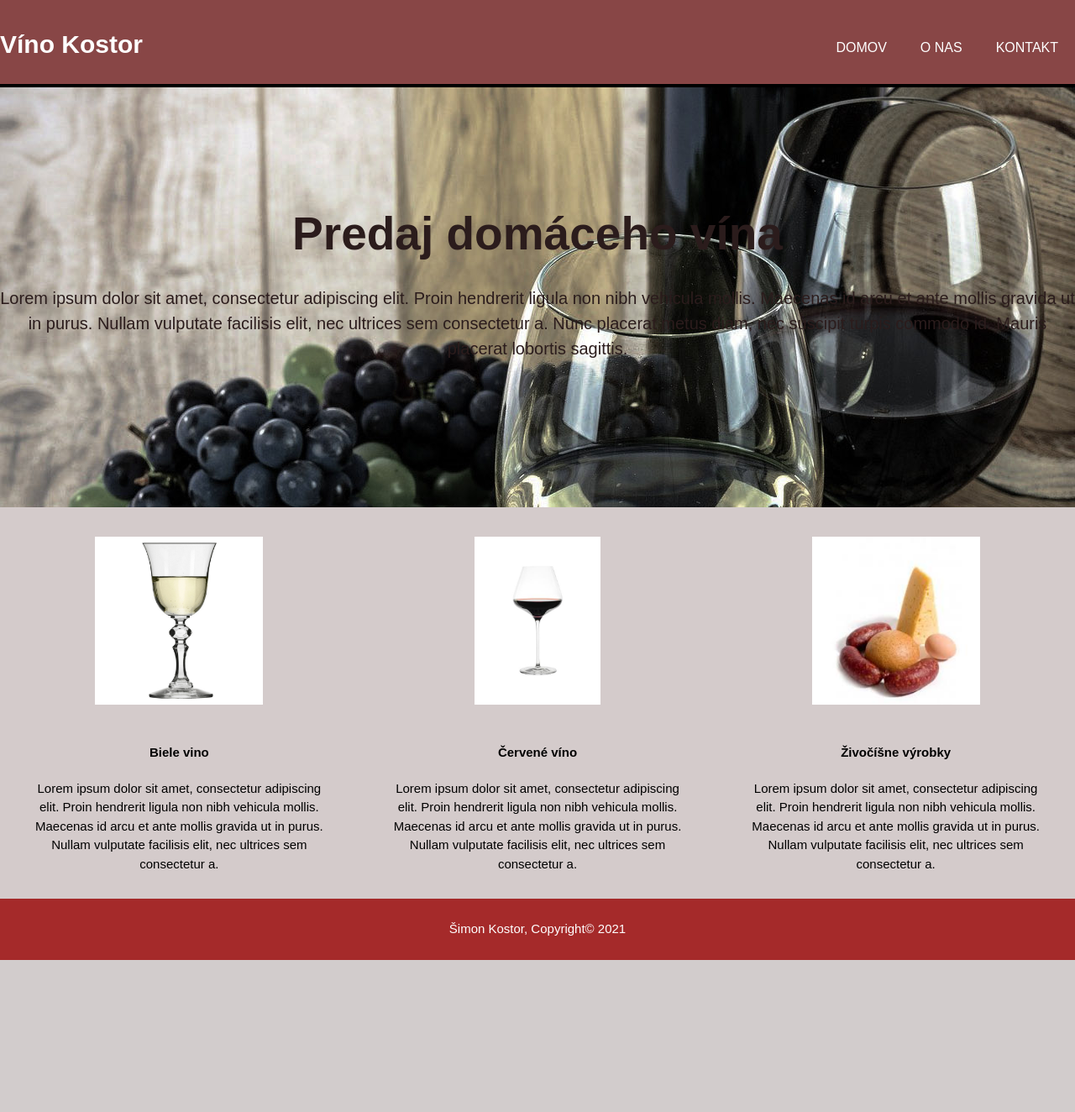
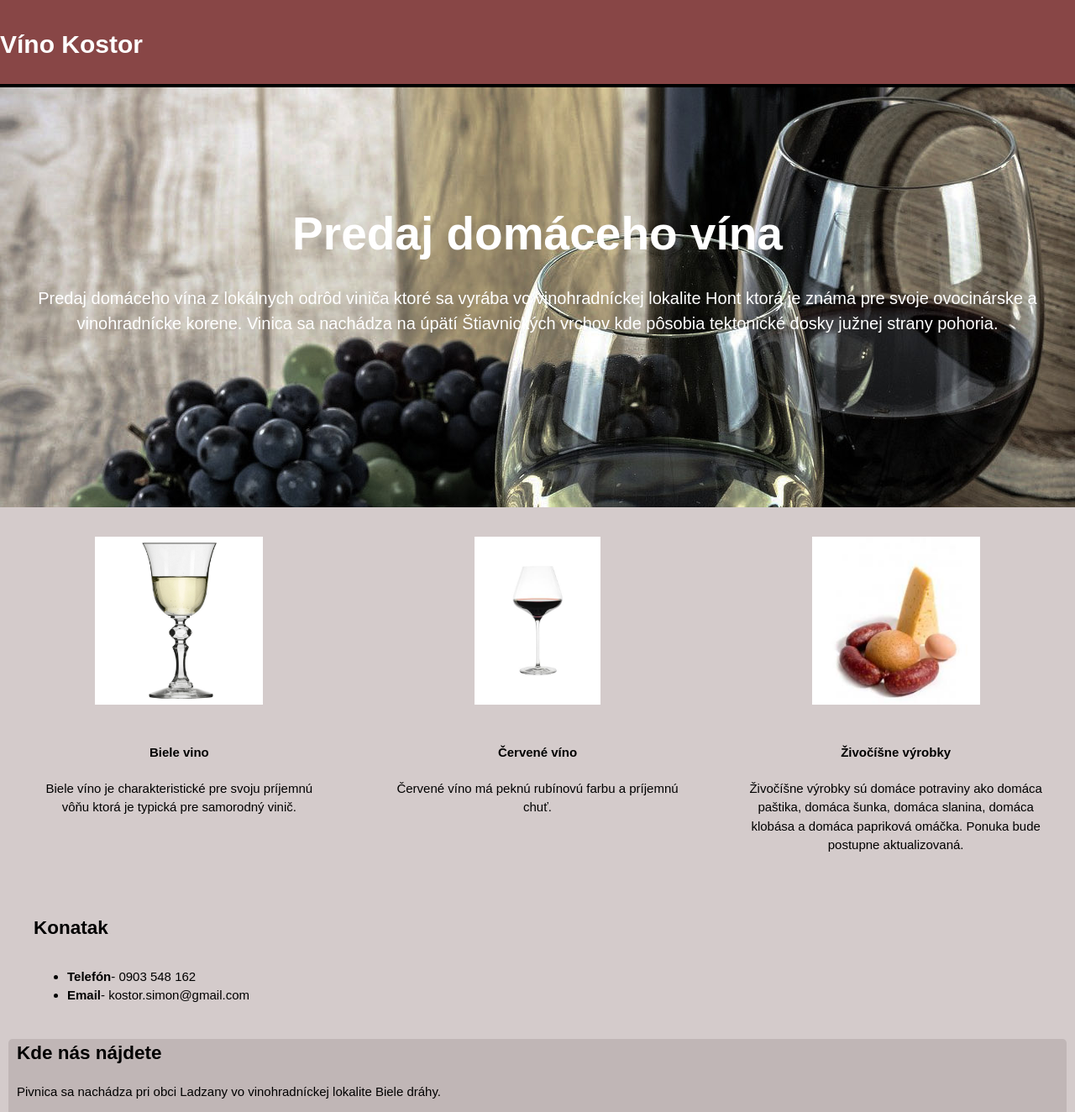
Before and after one commit to Jancikos/vino-kostor, a PHP site: page / in a window 1280 px wide. Shown: the top 1324 px of the page at 84% size. Before the commit the page ends 1143 px from the top, so only its background shows below. Run offline with PHP 8.4, Linux system fonts and the light colour scheme.

Commit message:
Všetko v 1 stránke
odstránené menu, presunutý kontakt do main page.

```diff
--- a/css/stranka.css
+++ b/css/stranka.css
@@ -63,11 +63,12 @@ header li {
 #kontakt {
     padding-left: 10px;
     /* padding-top: none; */
-    border: 2px solid black;
-    border-radius: 2px;
+    /* border: 2px solid black; */
+    border-radius: 5px;
     margin-top: 10px;
-    margin-left: 10px;
+    margin-left: 10px  ;
     margin-right: 10px;
+    background-color: rgba(163, 154, 154, 0.425);
 }
 
 header .nazov{
@@ -93,7 +94,7 @@ header li :hover {
     background: url(../obrazky/skzpe.jpg) no-repeat 0px 0px ;
     text-align: center;
     font-size: 20px;
-    color: rgb(43, 28, 28);
+    color: rgb(255, 255, 255);
     margin: none;
     text-decoration: bold;
 }
@@ -117,15 +118,23 @@ header li :hover {
     margin-left: 10px;
     margin-right: 10px;
     padding-left: 10px ;
-    /* background-color: black; */
-    border: black 2px solid;
-    border-radius: 2px;
+    background-color: rgba(163, 154, 154, 0.425);
+    /* border: black 2px solid; */
+    border-radius: 5px;
 }
 
 #pivnica {
     float: right;
     padding-bottom: 150px;
     padding-right: 15px;
+}
+
+#novy {
+    margin: 40px;
+}
+
+#dva {
+    margin-bottom: 80px;
 }
 
 /* main showcase */
@@ -157,6 +166,6 @@ header li :hover {
 #pageWrapper footer {
     padding: 10px;
     color: white;
-    background-color: brown;
+    background-color: rgb(136, 70, 70);
     text-align: center;
 }
--- a/index.html
+++ b/index.html
@@ -6,7 +6,7 @@
     <meta name="viewport" content="width=device-width" <meta http-equiv="X-UA-Compatible" content="IE=edge">
     <meta name="viewport" content="width=device-width, initial-scale=1.0">
     <link rel="stylesheet" href="css/stranka.css">
-    <title>Home</title>
+    <title>Domov</title>
 </head>
 
 
@@ -16,13 +16,13 @@
             <div class="menu">
                 <div id="nazov">
                     <h1 style="width: 50%;">Víno Kostor</h1>
-                    <nav>
+                    <!-- <nav>
                         <ul>
                             <li><a href="index.html">Domov</a></li>
                             <li><a href="o-nas.html">o nas</a></li>
                             <li><a href="kontakt.html">Kontakt</a></li>
                         </ul>
-                    </nav>
+                    </nav> -->
                 </div>
             </div>
         </header>
@@ -30,14 +30,8 @@
             <section id="pozadie">
                 <div id="textpozadie">
                     <h1>Predaj domáceho vína </h1>
-                    <p>Lorem ipsum dolor sit amet, consectetur adipiscing elit. Proin hendrerit ligula non nibh vehicula
-                        mollis.
-                        Maecenas id arcu et ante mollis gravida ut in purus. Nullam vulputate facilisis elit, nec
-                        ultrices
-                        sem
-                        consectetur a. Nunc placerat metus diam, nec suscipit turpis commodo id. Mauris placerat
-                        lobortis
-                        sagittis. </p>
+                    <p>Predaj domáceho vína z lokálnych odrôd viniča ktoré sa vyrába vo vinohradníckej lokalite Hont ktorá je známa pre svoje ovocinárske a vinohradnícke korene.
+                        Vinica sa nachádza na úpätí Štiavnických vrchov kde pôsobia tektonické dosky južnej strany pohoria.</p>
                 </div>
             </section>
 
@@ -45,34 +39,37 @@
                 <div class="showCaseItem">
                     <img class="obrazky" src="obrazky/biele.jpeg">
                     <h4>Biele vino</h4>
-                    <p>Lorem ipsum dolor sit amet, consectetur adipiscing elit. Proin hendrerit ligula non nibh vehicula
-                        mollis.
-                        Maecenas id arcu et ante mollis gravida ut in purus. Nullam vulputate facilisis elit, nec
-                        ultrices
-                        sem
-                        consectetur a.
+                    <p>Biele víno je charakteristické pre svoju príjemnú vôňu ktorá je typická pre samorodný vinič.
                     </p>
                 </div>
                 <!-- obrazok -->
                 <div class="showCaseItem">
                     <img class="obrazky" src="obrazky/červené.jpg">
                     <h4>Červené víno</h4>
-                    <p>Lorem ipsum dolor sit amet, consectetur adipiscing elit. Proin hendrerit ligula non nibh vehicula
-                        mollis.
-                        Maecenas id arcu et ante mollis gravida ut in purus. Nullam vulputate facilisis elit, nec
-                        ultrices
-                        sem
-                        consectetur a.</p>
+                    <p>Červené víno má peknú rubínovú farbu a príjemnú chuť. </p>
                 </div>
                 <div class="showCaseItem">
                     <img class="obrazky" src="obrazky/živoč.jpg">
                     <h4>Živočíšne výrobky</h4>
-                    <p>Lorem ipsum dolor sit amet, consectetur adipiscing elit. Proin hendrerit ligula non nibh vehicula
-                        mollis.
-                        Maecenas id arcu et ante mollis gravida ut in purus. Nullam vulputate facilisis elit, nec
-                        ultrices
-                        sem consectetur a.</p>
+                    <p>Živočíšne výrobky sú domáce potraviny ako domáca paštika, domáca šunka, domáca slanina, domáca klobása a domáca papriková omáčka. Ponuka bude postupne aktualizovaná.</p>
                 </div>
+            </section>
+            <section id="novy">
+                <h2 id="dva">Konatak</h2>
+                <ul>
+                    <li><strong>Telefón</strong>- 0903 548 162</li>
+                    <li><strong>Email</strong>- kostor.simon@gmail.com</li>
+                </ul>
+            </section>
+            <section>
+                <section id="padd">
+                    <h2>Kde nás nájdete</h2>
+                    <p>Pivnica sa nachádza pri obci Ladzany vo vinohradníckej lokalite Biele dráhy.</p>
+                    <iframe
+                        src="https://www.google.com/maps/embed?pb=!1m14!1m12!1m3!1d221.55828094375474!2d18.9051562327223!3d48.27017177343878!2m3!1f0!2f0!3f0!3m2!1i1024!2i768!4f13.1!5e0!3m2!1ssk!2ssk!4v1626254802489!5m2!1ssk!2ssk"
+                        width="400" height="300" style="border:0;" allowfullscreen="" loading="lazy"></iframe>
+                    <img id="pivnica" src="obrazky/pivnica.jpg">
+                </section>
             </section>
         </article>
 
```
